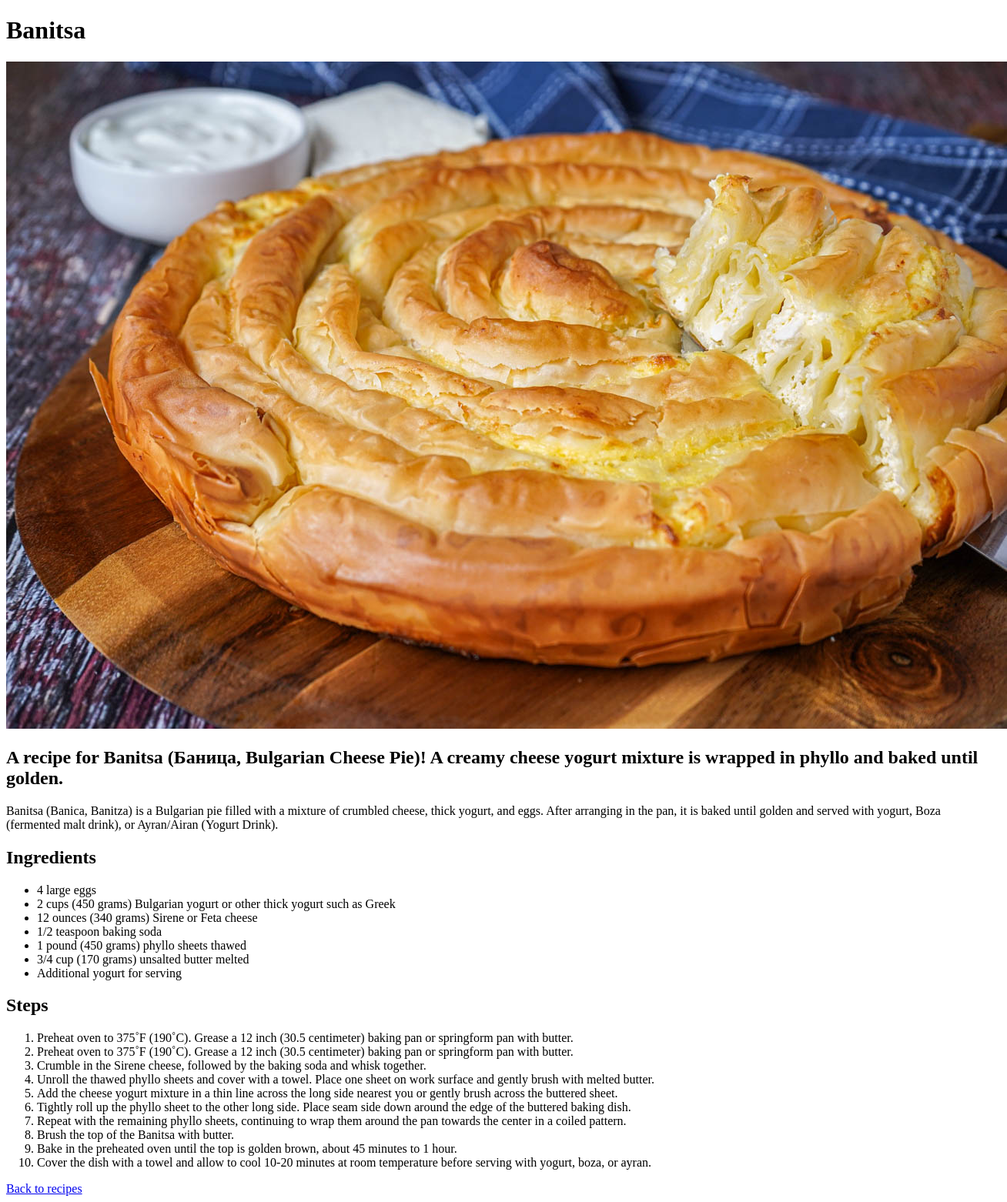
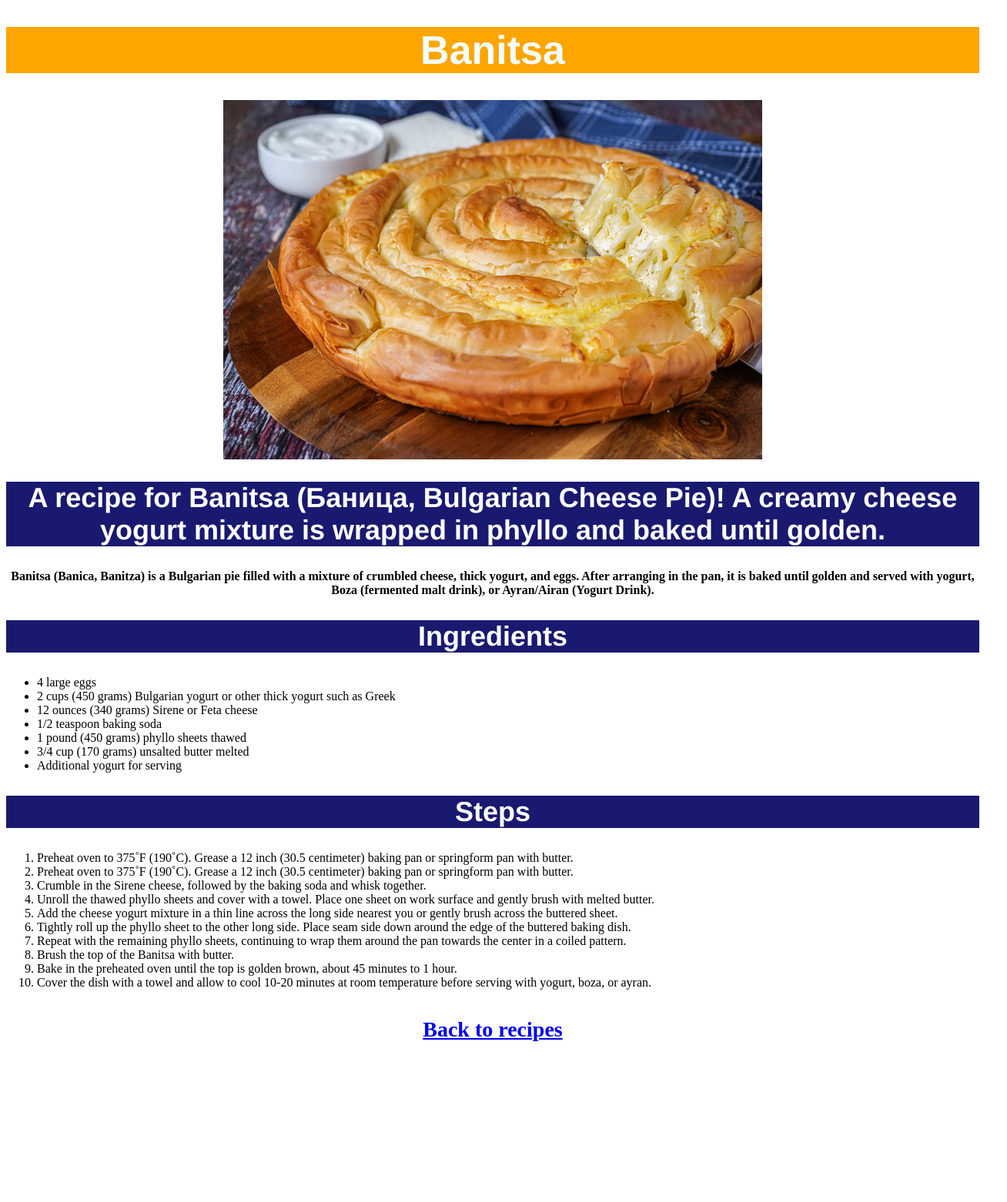
Before and after one commit to yfilip2/odin-recipes, a plain HTML site: page recipes/banitsa.html in a window 1280 px wide. Shown: the whole page at 77% size, 1308 px wide, since content can reach past the window. After the commit the page ends 1382 px from the top, so only its background shows below. Drawn offline with Linux system fonts and the light colour scheme.

Commit message:
Added style.css for a refreshed and consistent look

```diff
--- a/recipes/banitsa.html
+++ b/recipes/banitsa.html
@@ -3,10 +3,14 @@
 <head>
     <meta charset="UTF-8">
     <title>Document</title>
+    <link rel="stylesheet" href="../style.css">
 </head>
 <body>
     <h1>Banitsa</h1>
-    <img src="../images/banitsa_img.jpg">
+    <div>
+        <img class="pic one" src="../images/banitsa_img.jpg"  alt="Final Result">
+    </div>
+
     <h2>A recipe for Banitsa (Баница, Bulgarian Cheese Pie)!
         A creamy cheese yogurt mixture is wrapped in phyllo and
         baked until golden.
--- /dev/null
+++ b/style.css
@@ -0,0 +1,45 @@
+#title {
+    font-family:'Franklin Gothic Medium', 'Arial Narrow', Arial, sans-serif;
+    color: white;
+    background-color: darkorange;
+    font-size: 56px;
+    font-weight: bold;
+    text-align: center;
+}
+
+a:link, a:visited {
+    font-size: 28px;
+    font-weight: bold;
+    text-align: center;
+    display: block;
+    margin: 0 auto;
+    padding: 20px;
+}
+
+h1 {
+    font-family:'Franklin Gothic Medium', 'Arial Narrow', Arial, sans-serif;
+    font-size: 52px;
+    color: azure;
+    background-color: orange;
+    text-align: center;
+}
+
+.pic.one {
+    width: 700px;
+    height: auto;
+    display: block;
+    margin: 0 auto;
+}
+
+h2 {
+    font-family:'Franklin Gothic Medium', 'Arial Narrow', Arial, sans-serif;
+    font-size: 36px;
+    color: white;
+    background-color:midnightblue;
+    text-align: center;
+}
+
+p {
+    font-weight: bold;
+    text-align: center;
+}
```
Also changed, not shown: index.html (+2 -1 lines).
